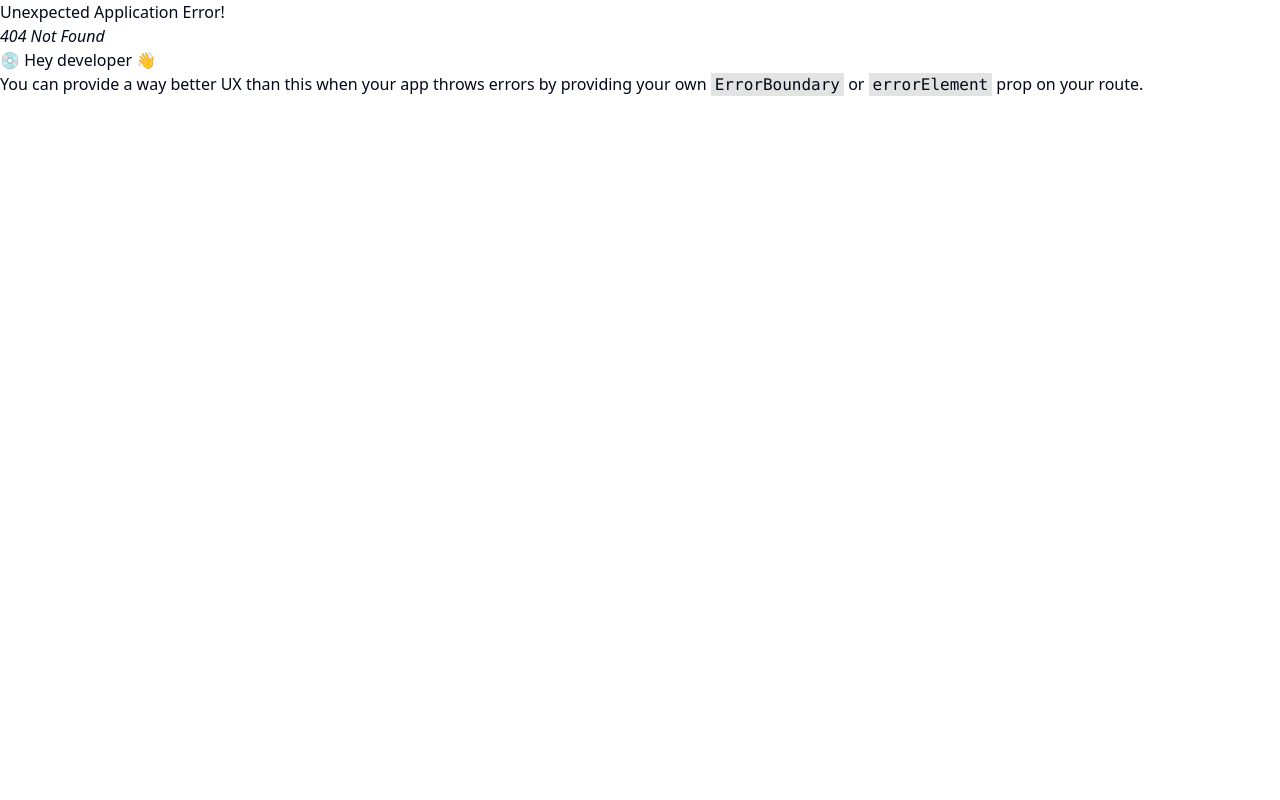
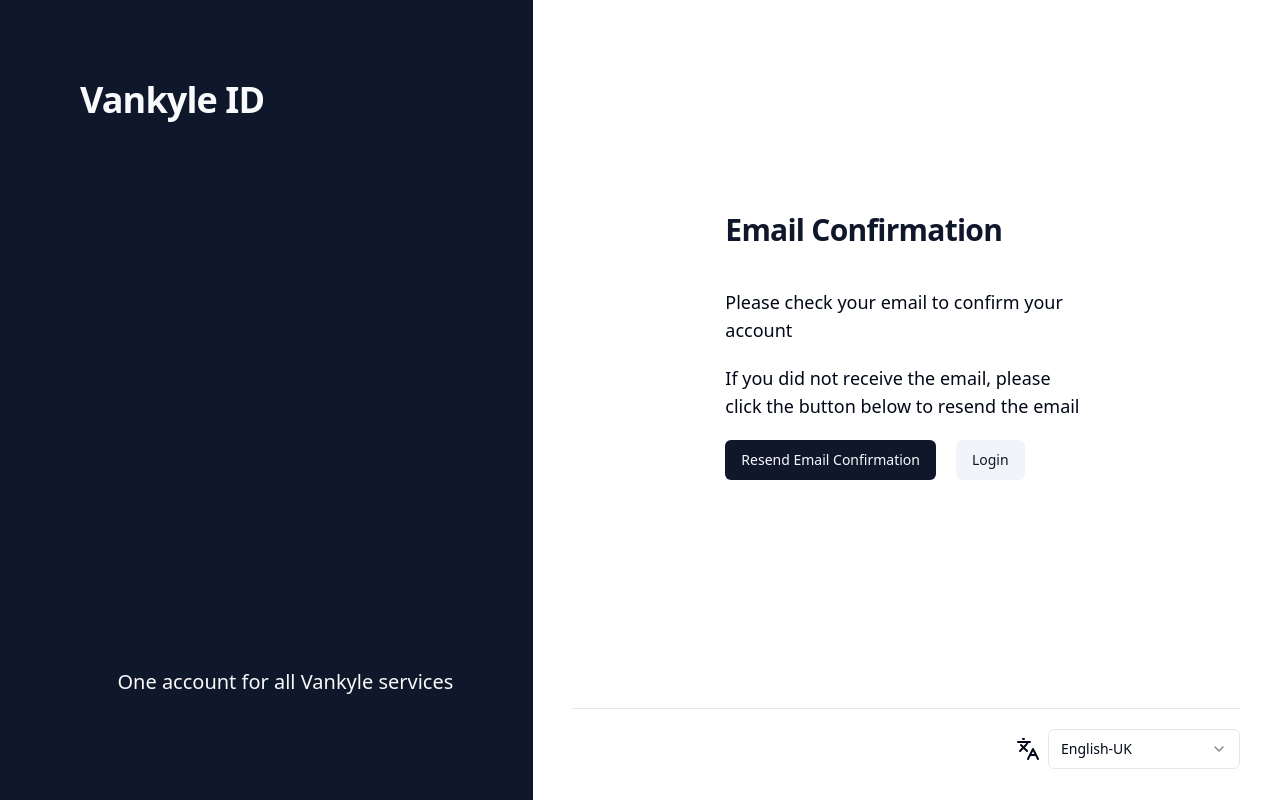
Before and after one commit to charlieJ107/Vankyle-ID, a React (Vite) app in the folder web/: page /email-confirm in a window 1280 px wide. Before the commit this address had no page. Built offline with nearby package versions, Linux system fonts and the light colour scheme.

Commit message:
Add email confirm

```diff
--- a/web/src/App.tsx
+++ b/web/src/App.tsx
@@ -3,6 +3,8 @@ import {createBrowserRouter, RouterProvider} from "react-router-dom";
 import Home from "@/components/home/home.tsx";
 import Login from "@/components/login/login.tsx";
 import Register from "@/components/register/register.tsx";
+import EmailConfirm from "@/components/register/email-confirm.tsx";
+import ConfirmEmail, {confirmEmailLoader} from "@/components/register/confirm-email.tsx";
 
 const router = createBrowserRouter([
     {
@@ -16,6 +18,15 @@ const router = createBrowserRouter([
     {
         path: "/register",
         element: <Register/>
+    },
+    {
+        path: "/email-confirm",
+        element: <EmailConfirm/>
+    },
+    {
+        path:"/confirm-email/:token",
+        element: <ConfirmEmail/>,
+        loader: confirmEmailLoader
     }
 
 ])
--- /dev/null
+++ b/web/src/components/register/confirm-email.tsx
@@ -0,0 +1,47 @@
+import {useLoaderData} from "react-router-dom";
+import {useTranslation} from "react-i18next";
+import {Button} from "@/components/ui/button.tsx";
+import DuoColLayout from "@/components/layout/duo-col-layout.tsx";
+
+
+export async function confirmEmailLoader({params}: any) {
+    return await fetch(`/api/confirm-email/${params.token}`)
+        .then((response) => {
+            if (response.status === 200) {
+                return response.json();
+            } else {
+                return {success: false};
+            }
+        })
+        .then((data) => {
+            return {success: data.success};
+        }).catch(
+            () => {
+                return {success: false};
+            }
+        );
+}
+
+function ConfirmEmail() {
+    const {success} = useLoaderData() as { success: boolean };
+    const {t} = useTranslation();
+    let title = t("emailConfirmError");
+   if (success) {
+        title = t("emailConfirmSuccess");
+    }
+    return (
+        <DuoColLayout>
+            <div className={"w-full flex flex-col p-12 md:p-48  justify-center"}>
+                <h2 className={"text-3xl my-5 font-extrabold tracking-tight text-primary"}>
+                    {title}
+                </h2>
+                <div className={"flex gap-5"}>
+                    <Button variant={"default"}>{t("login")}</Button>
+                </div>
+
+            </div>
+        </DuoColLayout>
+    );
+}
+
+export default ConfirmEmail;
--- a/web/src/components/register/email-confirm.tsx
+++ b/web/src/components/register/email-confirm.tsx
@@ -1,5 +1,6 @@
 import {useTranslation} from "react-i18next";
 import DuoColLayout from "@/components/layout/duo-col-layout.tsx";
+import {Button} from "@/components/ui/button.tsx";
 
 function EmailConfirm(){
     const {t} = useTranslation();
@@ -9,6 +10,17 @@ function EmailConfirm(){
                 <h2 className={"text-3xl my-5 font-extrabold tracking-tight text-primary"}>
                     {t("emailConfirm")}
                 </h2>
+                <p className={"text-lg my-5"}>
+                    {t("emailConfirmDescription")}
+                </p>
+                <p className={"text-lg mb-5"}>
+                    {t("emailConfirmResendDescription")}
+                </p>
+                <div className={"flex gap-5"}>
+                    <Button variant={"default"}>{t("emailConfirmResend")}</Button>
+                    <Button variant={"secondary"}>{t("login")}</Button>
+                </div>
+
             </div>
         </DuoColLayout>
     )
--- a/web/src/i18n/locales/en-GB.json
+++ b/web/src/i18n/locales/en-GB.json
@@ -8,5 +8,13 @@
   "password": "Password",
   "username": "Username",
   "confirmPassword": "Confirm Password",
-  "forgotPassword": "Forgot Password"
+  "forgotPassword": "Forgot Password",
+  "emailConfirm": "Email Confirmation",
+  "emailConfirmDescription": "Please check your email to confirm your account",
+  "emailConfirmResend": "Resend Email Confirmation",
+  "emailConfirmResendDescription": "If you did not receive the email, please click the button below to resend the email",
+  "emailConfirmResendSuccess": "Email confirmation has been sent",
+  "emailConfirmResendError": "Failed to resend email confirmation",
+  "emailConfirmSuccess": "Email confirmation successful",
+  "emailConfirmError": "Failed to confirm email"
 }
--- a/web/src/i18n/locales/zh-CN.json
+++ b/web/src/i18n/locales/zh-CN.json
@@ -8,5 +8,13 @@
   "password": "密码",
   "username": "用户名",
   "confirmPassword": "确认密码",
-  "forgotPassword": "忘记密码"
+  "forgotPassword": "忘记密码",
+  "emailConfirm": "邮箱确认",
+  "emailConfirmDescription": "请检查您的电子邮件以确认您的帐户",
+  "emailConfirmResend": "重新发送电子邮件确认",
+  "emailConfirmResendDescription": "如果您没有收到电子邮件，请单击下面的按钮重新发送电子邮件",
+  "emailConfirmResendSuccess": "电子邮件确认已发送",
+  "emailConfirmResendError": "重新发送电子邮件确认失败",
+  "emailConfirmSuccess": "电子邮件确认成功",
+  "emailConfirmError": "确认电子邮件失败"
 }
```
